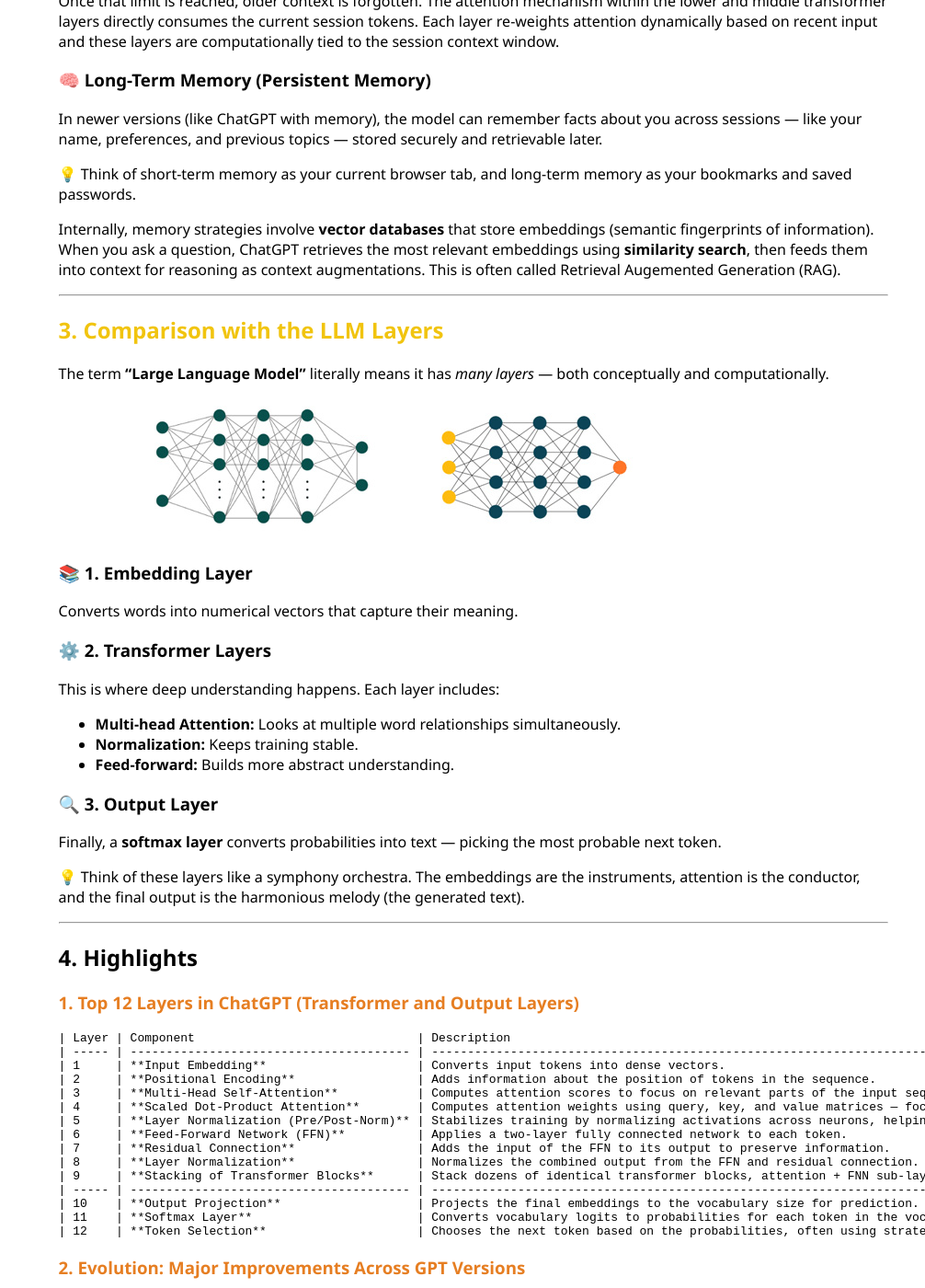
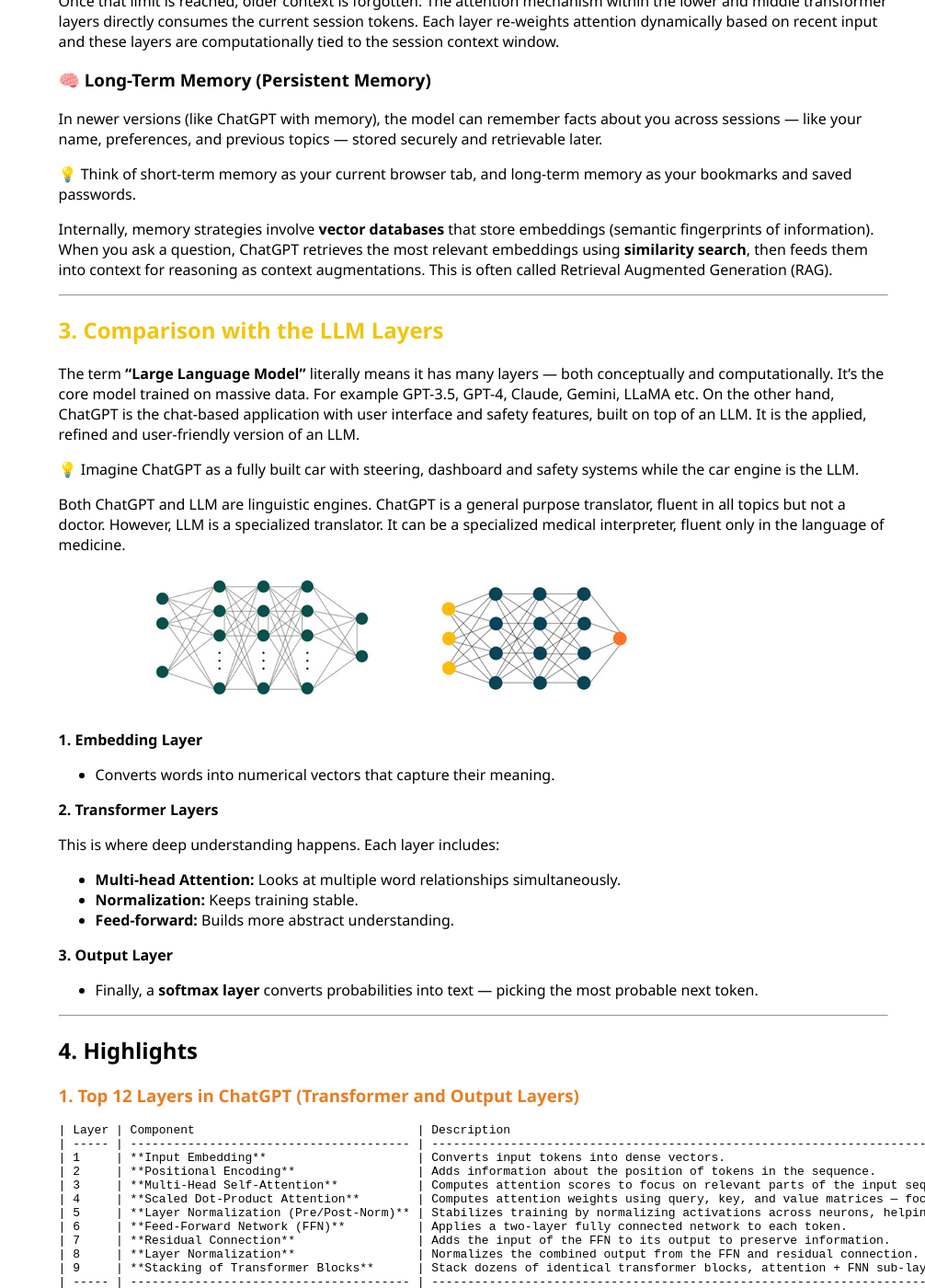
Before and after one commit to tyataessence/tyataessence.github.io, a Jekyll site: the page built from _posts/trending/2025-10-06-deep-dive-ChatGpt.md, in a window 1280 px wide and 1400 px high, scrolled down 2879 px. Shown: the whole window at 92% size, without its empty margins (274-1280 px from the left). Built offline with Jekyll 4.4.1, drawn with Linux system fonts in a browser that asks for light colours; some of the changed text lies outside the part shown.

Commit message:
updating posts

````diff
--- a/_posts/trending/2025-10-06-deep-dive-ChatGpt.md
+++ b/_posts/trending/2025-10-06-deep-dive-ChatGpt.md
@@ -116,21 +116,24 @@ In newer versions (like ChatGPT with memory), the model can remember facts about
 
 💡 Think of short-term memory as your current browser tab, and long-term memory as your bookmarks and saved passwords.
 
-Internally, memory strategies involve **vector databases** that store embeddings (semantic fingerprints of information). When you ask a question, ChatGPT retrieves the most relevant embeddings using **similarity search**, then feeds them into context for reasoning as context augmentations. This is often called Retrieval Augemented Generation (RAG).
+Internally, memory strategies involve **vector databases** that store embeddings (semantic fingerprints of information). When you ask a question, ChatGPT retrieves the most relevant embeddings using **similarity search**, then feeds them into context for reasoning as context augmentations. This is often called Retrieval Augmented Generation (RAG).
 
 ---
 
 ## <span style="color:#F1C40F">3. Comparison with the LLM Layers</span>
 
-The term **"Large Language Model"** literally means it has _many layers_ — both conceptually and computationally.
+The term **"Large Language Model"** literally means it has many layers — both conceptually and computationally. It's the core model trained on massive data. For example GPT-3.5, GPT-4, Claude, Gemini, LLaMA etc. On the other hand, ChatGPT is the chat-based application with user interface and safety features, built on top of an LLM. It is the applied, refined and user-friendly version of an LLM.
+
+💡 Imagine ChatGPT as a fully built car with steering, dashboard and safety systems while the car engine is the LLM.
+
+Both ChatGPT and LLM are linguistic engines. ChatGPT is a general purpose translator, fluent in all topics but not a doctor. However, LLM  is a specialized translator. It can be a specialized medical interpreter, fluent only in the language of medicine.
 
 ![LLM Diagrams]({{ '/assets/images/llm_diagrams.jpg' | relative_url }})
 
-### 📚 1. Embedding Layer
+**1. Embedding Layer**
+  - Converts words into numerical vectors that capture their meaning.
 
-Converts words into numerical vectors that capture their meaning.
-
-### ⚙️ 2. Transformer Layers
+**2. Transformer Layers**
 
 This is where deep understanding happens. Each layer includes:
 
@@ -138,11 +141,8 @@ This is where deep understanding happens. Each layer includes:
 - **Normalization:** Keeps training stable.
 - **Feed-forward:** Builds more abstract understanding.
 
-### 🔍 3. Output Layer
-
-Finally, a **softmax layer** converts probabilities into text — picking the most probable next token.
-
-💡 Think of these layers like a symphony orchestra. The embeddings are the instruments, attention is the conductor, and the final output is the harmonious melody (the generated text).
+**3. Output Layer**
+- Finally, a **softmax layer** converts probabilities into text — picking the most probable next token.
 
 ---
 
@@ -182,20 +182,7 @@ Finally, a **softmax layer** converts probabilities into text — picking the mo
 
 ```
 
-### <span style="color:#E67E22;">3. Fun Analogies to Understand the Core Concepts</span>
-
-```
-| Concept                   | Analogy                                                                                           |
-| ------------------------- | ------------------------------------------------------------------------------------------------- |
-| **Tokens**                | Lego blocks that build sentences.                                                                 |
-| **Attention Mechanism**   | Spotlight focusing on the most relevant words in a sentence.                                      |
-| **Transformer Layers**    | Layers of understanding, like rereading a paragraph multiple times with deeper insight each pass. |
-| **Training**              | Reading the entire internet, but with math.                                                       |
-| **Inference (Answering)** | Storytelling based on probability and context.                                                    |
-| **Memory**                | Sticky notes (short-term) vs. a personal diary (long-term).                                       |
-```
-
-### <span style="color:#E67E22;">4. The Road Ahead</span>
+### <span style="color:#E67E22;">3. The Road Ahead</span>
 
 Future models (like GPT-5 and beyond) aim to:
 
````
Also changed, not shown: _posts/career/2025-10-02-key-insights-emotional-intelligence.md (+1 -1 lines), _posts/trending/2025-09-22-deep-dive-LLM.md (+5 -5 lines).
